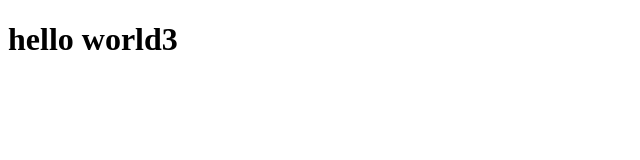
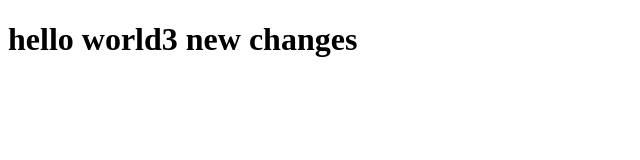
Before and after one commit to shyam-30/gitutube3, a plain HTML site: page index.html in a window 1280 px wide. Shown: the whole page, without its empty margins (0-640 px from the left). Drawn offline with Linux system fonts and the light colour scheme.

Commit message:
make chng

```diff
--- a/index.html
+++ b/index.html
@@ -7,6 +7,6 @@
     <title>Document</title>
 </head>
 <body>
-    <h1>hello world3</h1>
+    <h1>hello world3 new changes</h1>
 </body>
 </html>
```
